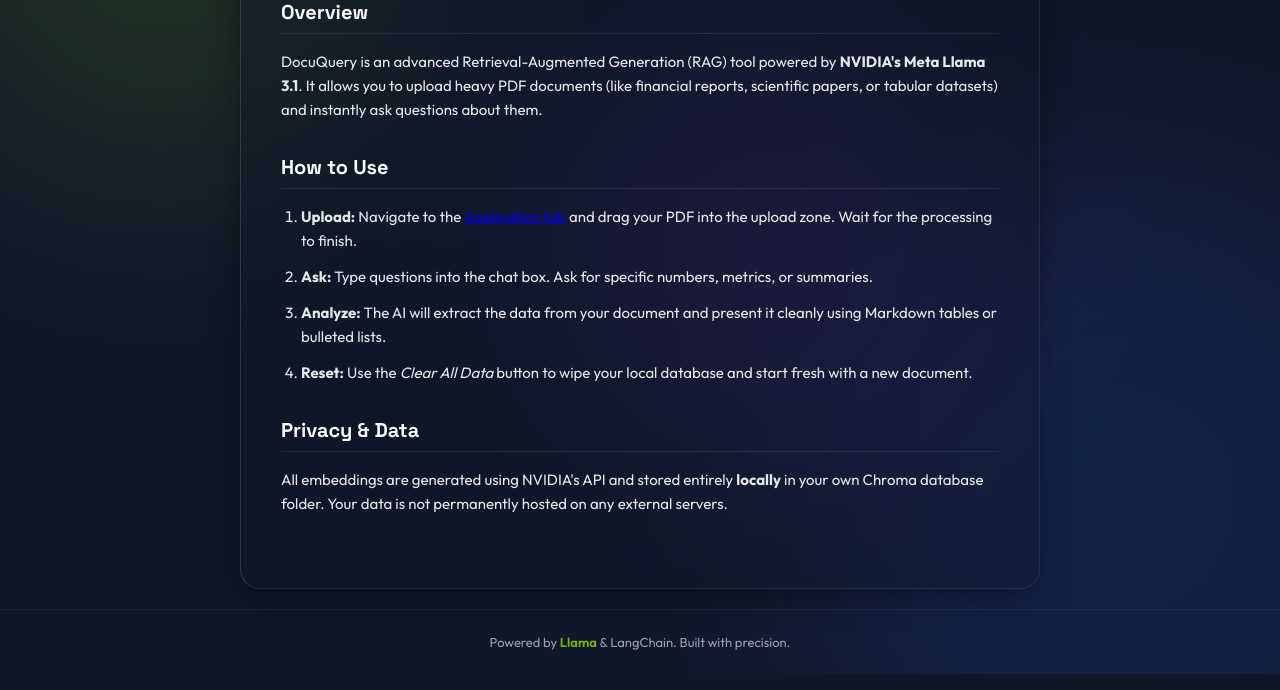
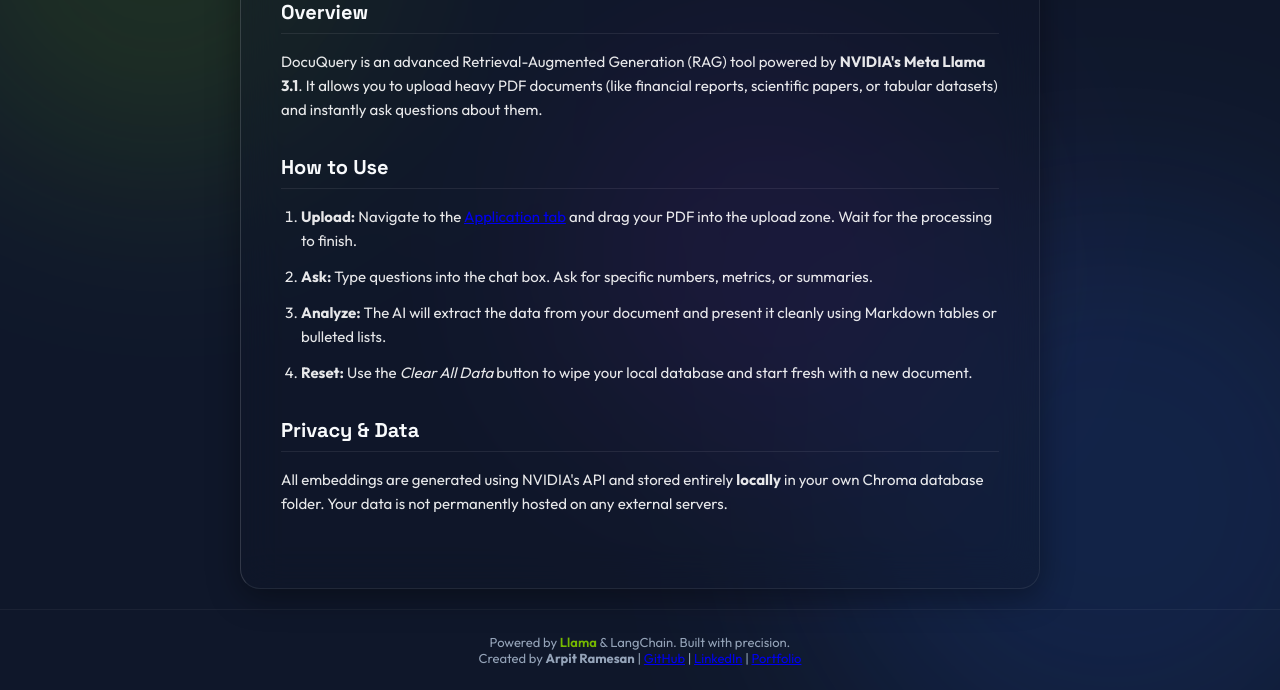
Before and after one commit to ArkTrek/Docu-Query, a Flask app: page /docs in a window 1280 px wide. Shown: the part 234-924 px from the top of the page. Run offline with Flask 3, Linux system fonts and the light colour scheme.

Commit message:
Update docs.html

```diff
--- a/templates/docs.html
+++ b/templates/docs.html
@@ -5,7 +5,8 @@
     <meta charset="UTF-8">
     <meta name="viewport" content="width=device-width, initial-scale=1.0">
     <title>DocuQuery - Documentation</title>
-    <meta name="description" content="Documentation and guide for DocuQuery AI.">
+    <meta name="description" content="Official documentation and usage guide for DocuQuery AI Data Extraction Specialist.">
+    <link rel="canonical" href="https://docu-query-six.vercel.app/docs" />
     <link rel="preconnect" href="https://fonts.googleapis.com">
     <link rel="preconnect" href="https://fonts.gstatic.com" crossorigin>
     <link
@@ -64,6 +65,12 @@
 
     <footer class="app-footer">
         <p>Powered by <span class="highlight">Llama</span> & LangChain. Built with precision.</p>
+        <p class="author-info">
+            Created by <strong>Arpit Ramesan</strong> |
+            <a href="https://github.com/arktrek" target="_blank" rel="noopener noreferrer">GitHub</a> |
+            <a href="https://linkedin.com/in/arpitramesan" target="_blank" rel="noopener noreferrer">LinkedIn</a> |
+            <a href="https://arpitramesansportfolio.pythonanywhere.com/" target="_blank" rel="noopener noreferrer">Portfolio</a>
+        </p>
     </footer>
 </body>
 
```
